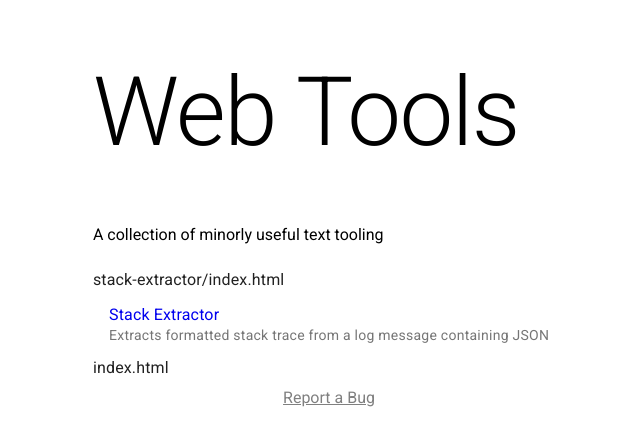
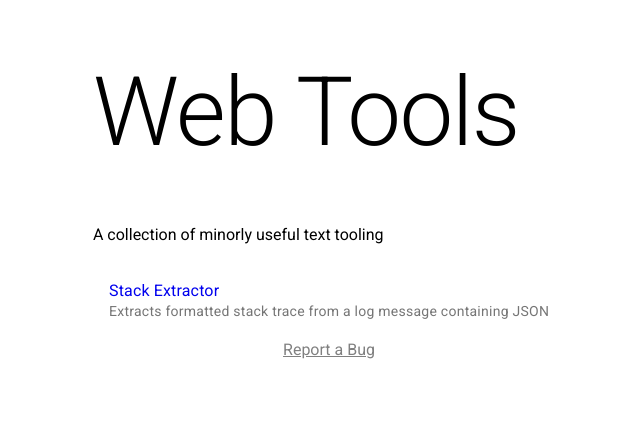
Before and after one commit to kittsville/Web-Tools, a Jekyll site: the page built from index.html, in a window 1280 px wide. Shown: the top 446 px of the page, without its empty margins (311-951 px from the left). Built offline with Jekyll 4.4.1, drawn with Linux system fonts in a browser that asks for light colours.

Commit message:
Fix extra menu entry

```diff
--- a/index.html
+++ b/index.html
@@ -6,8 +6,7 @@ layout: default
 
 <ul class="mdc-list mdc-list--two-line">
   {% for tool_page in site.pages %}
-    {{ tool_page.path }}
-    {% if tool_page.path != "index.html" %}
+    {% if tool_page.dir.size > 1 %}
       <li class="mdc-list-item">
         <span class="mdc-list-item__ripple"></span>
         <span class="mdc-list-item__text">
```
